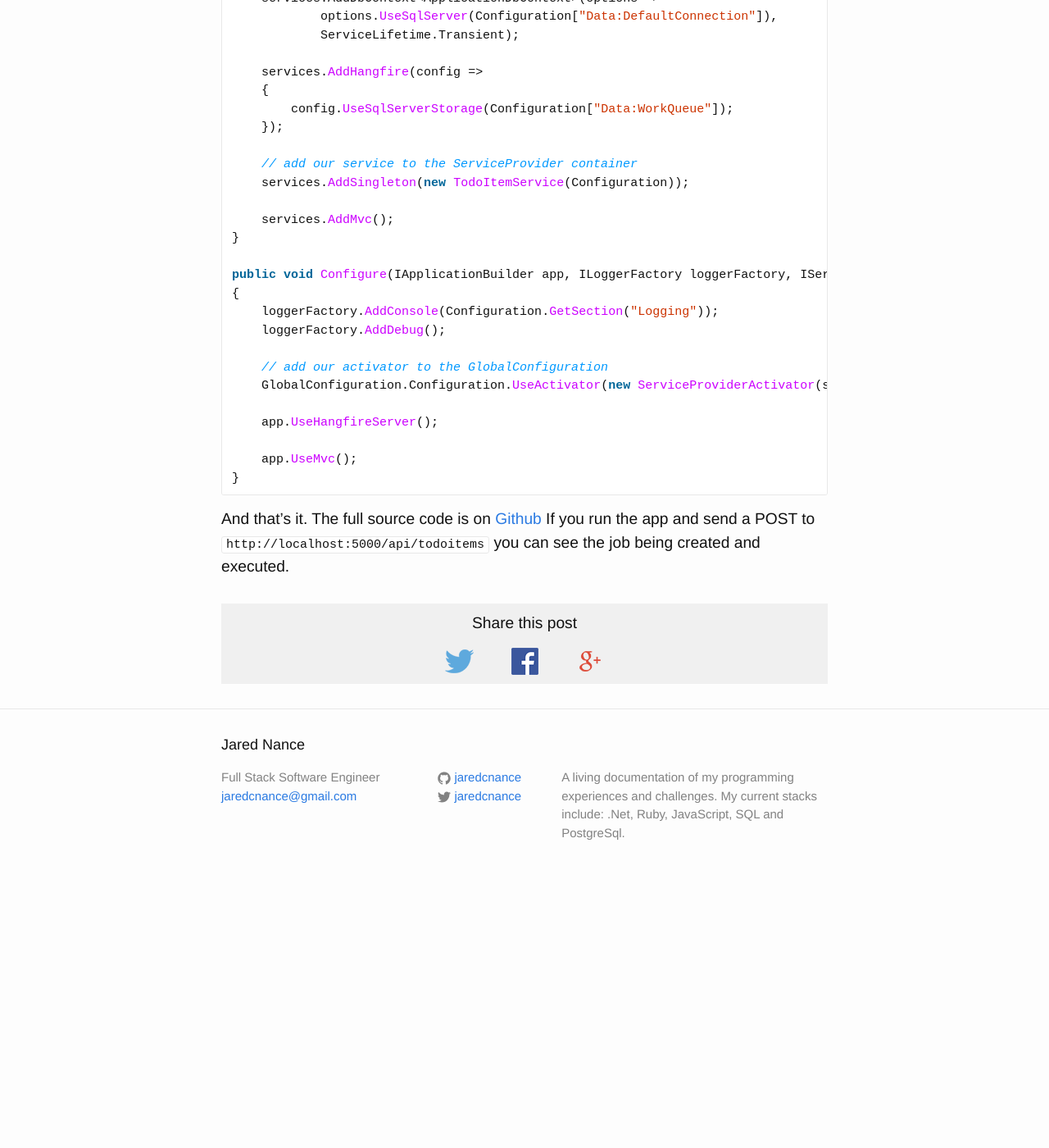
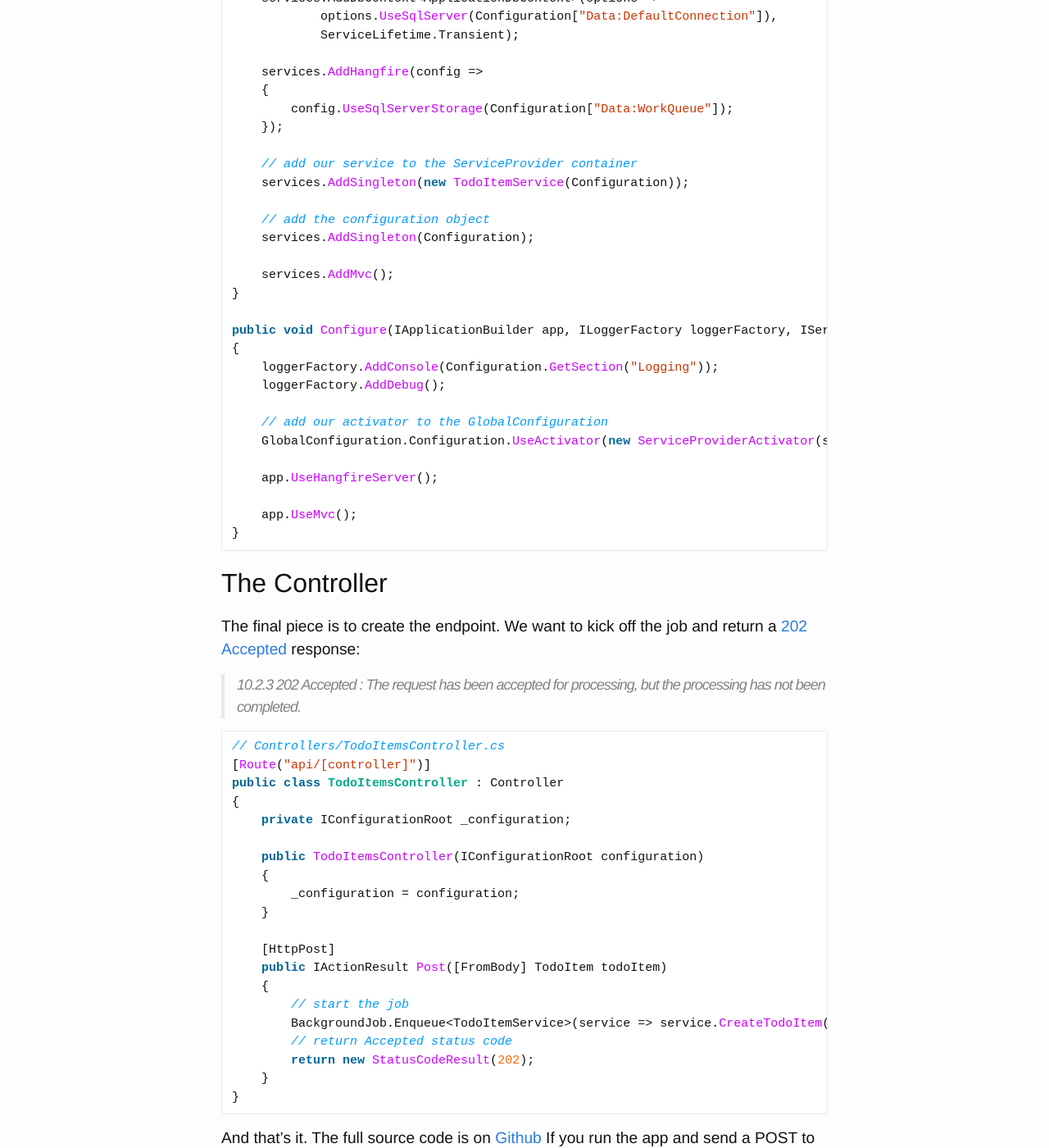
Before and after one commit to jaredcnance/jaredcnance.github.io, a Jekyll site: the page built from _posts/2016-08-19-long-running-tasks-in-dotnet-core-with-hangfire.markdown, in a window 1280 px wide and 1400 px high, scrolled down 3377 px. Shown: the whole window at 82% size. Built offline with Jekyll 4.4.1, drawn with Linux system fonts in a browser that asks for light colours; comment, search, counter and statistics services are not loaded; before the commit the page ends 4464 px from its top, so only the background shows below that.

Commit message:
add missing section

```diff
--- a/_posts/2016-08-19-long-running-tasks-in-dotnet-core-with-hangfire.markdown
+++ b/_posts/2016-08-19-long-running-tasks-in-dotnet-core-with-hangfire.markdown
@@ -146,6 +146,9 @@ public void ConfigureServices(IServiceCollection services)
     // add our service to the ServiceProvider container
     services.AddSingleton(new TodoItemService(Configuration));
 
+    // add the configuration object
+    services.AddSingleton(Configuration);
+
     services.AddMvc();
 }
 
@@ -163,4 +166,35 @@ public void Configure(IApplicationBuilder app, ILoggerFactory loggerFactory, ISe
 }
 {% endhighlight %}
 
+## The Controller
+
+The final piece is to create the endpoint. We want to kick off the job and return a [202 Accepted](https://tools.ietf.org/html/rfc2616#section-10.2.3) response:
+
+> 10.2.3 202 Accepted :
+>   The request has been accepted for processing, but the processing has not been completed.
+
+{% highlight csharp %}
+// Controllers/TodoItemsController.cs
+[Route("api/[controller]")]
+public class TodoItemsController : Controller
+{
+    private IConfigurationRoot _configuration;
+
+    public TodoItemsController(IConfigurationRoot configuration)
+    {
+        _configuration = configuration;
+    }
+
+    [HttpPost]
+    public IActionResult Post([FromBody] TodoItem todoItem)
+    {
+        // start the job
+        BackgroundJob.Enqueue<TodoItemService>(service => service.CreateTodoItem(todoItem));
+        // return Accepted status code
+        return new StatusCodeResult(202);
+    }
+}
+{% endhighlight %}
+
+
 And that's it. The full source code is on [Github](https://github.com/jaredcnance/hangfire-dot-net-core-example) If you run the app and send a POST to `http://localhost:5000/api/todoitems` you can see the job being created and executed.
```
